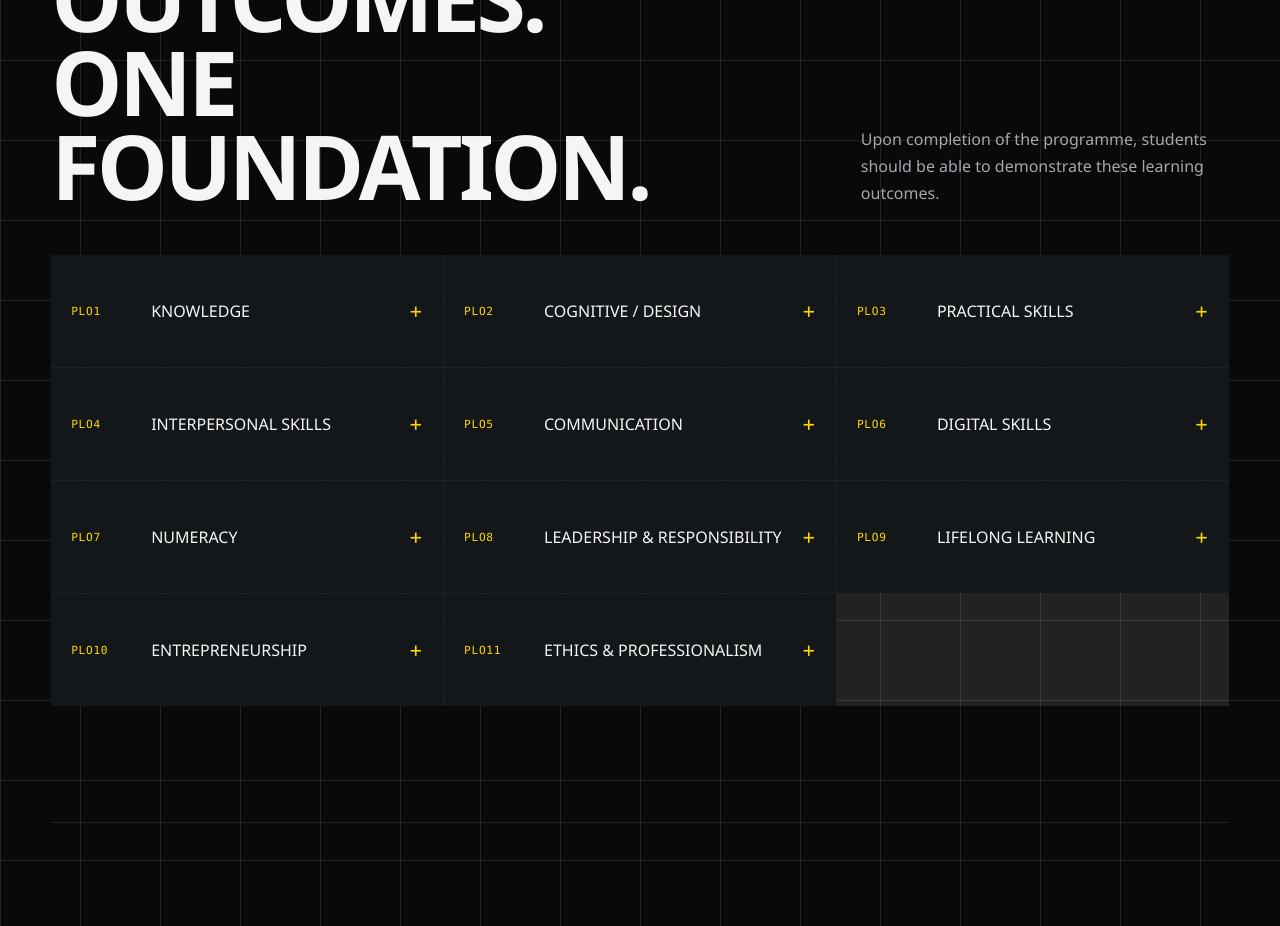
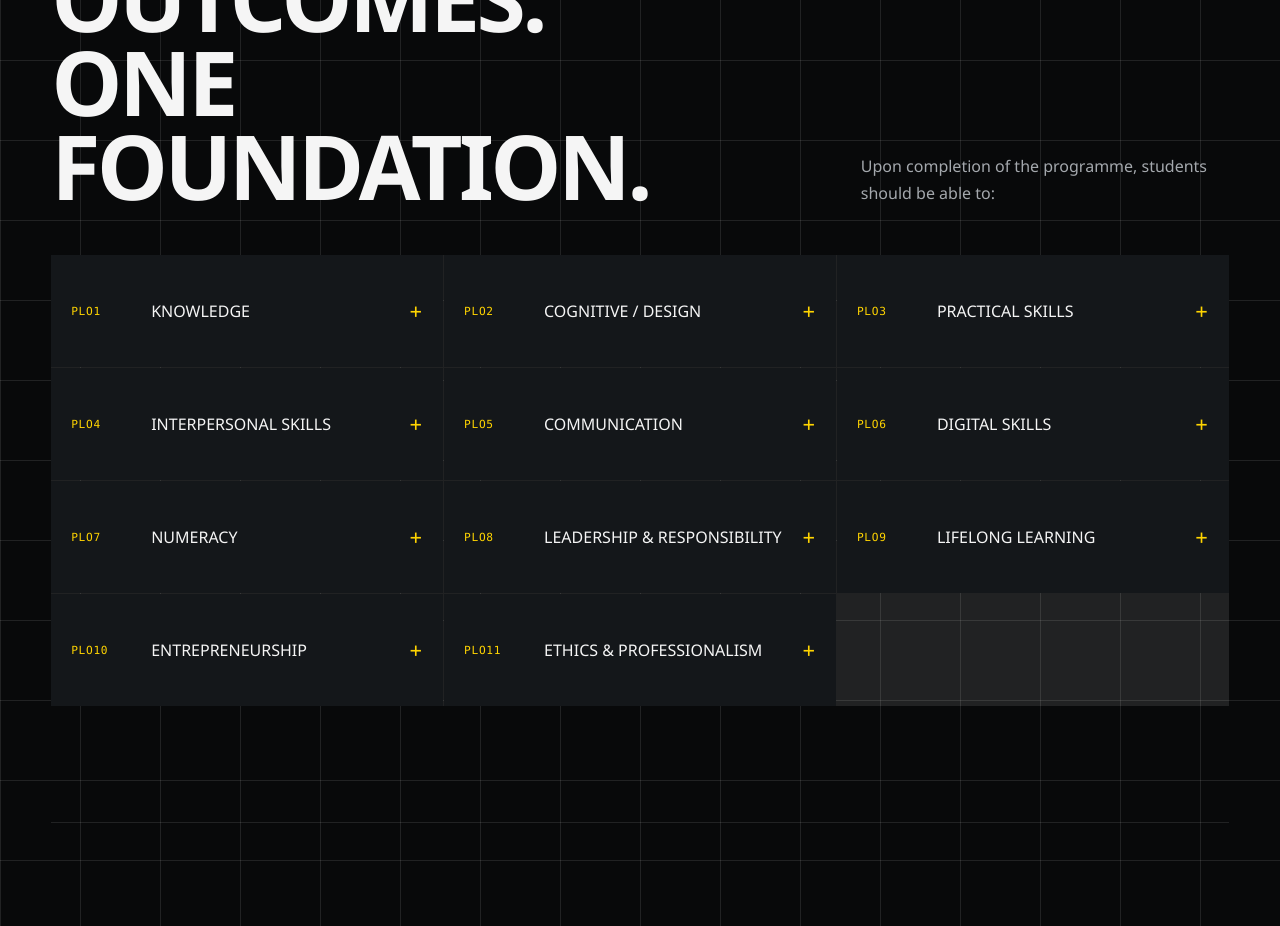
Before and after one commit to saifulhairuddin/dit-jtmk-puo, a React (Vite) app: page / in a window 1280 px wide. Shown: the part 6580-7506 px from the top of the page. Built offline with nearby package versions, Linux system fonts and the light colour scheme.

Commit message:
Use official PLO introduction

```diff
--- a/src/App.jsx
+++ b/src/App.jsx
@@ -311,7 +311,7 @@ function App() {
           </section>
 
           <section className="content-section outcome-section" id="plo" aria-labelledby="plo-heading">
-            <div className="section-heading-row"><div><p className="section-label">06 / PLO</p><h2 id="plo-heading">11 outcomes.<br />One foundation.</h2></div><p className="section-intro">Upon completion of the programme, students should be able to demonstrate these learning outcomes.</p></div>
+            <div className="section-heading-row"><div><p className="section-label">06 / PLO</p><h2 id="plo-heading">11 outcomes.<br />One foundation.</h2></div><p className="section-intro">Upon completion of the programme, students should be able to:</p></div>
             <div className="plo-grid">{plos.map(([id, title, statement]) => { const expanded = expandedPlo === id; return <article className={`outcome-card plo-card${expanded ? ' is-expanded' : ''}`} key={id}><button type="button" aria-expanded={expanded} aria-controls={`${id}-statement`} onClick={() => setExpandedPlo(expanded ? null : id)}><span>{id}</span><strong>{title}</strong><b aria-hidden="true">{expanded ? '−' : '+'}</b></button><div id={`${id}-statement`} className="outcome-statement" hidden={!expanded}><p>{statement}</p></div></article>; })}</div>
           </section>
 
```
